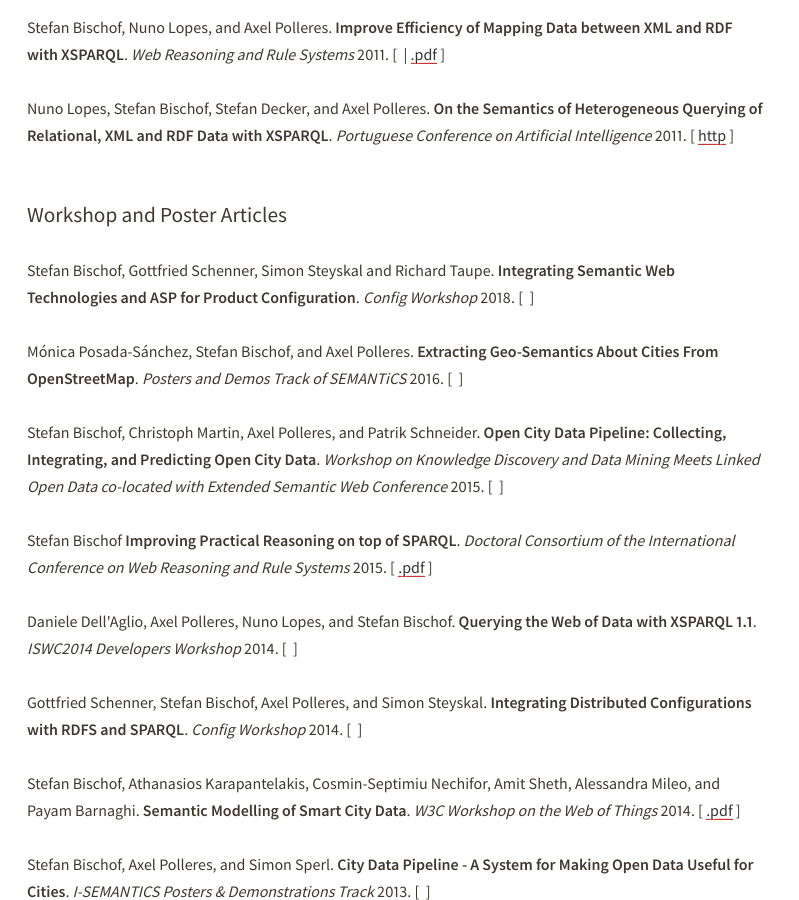
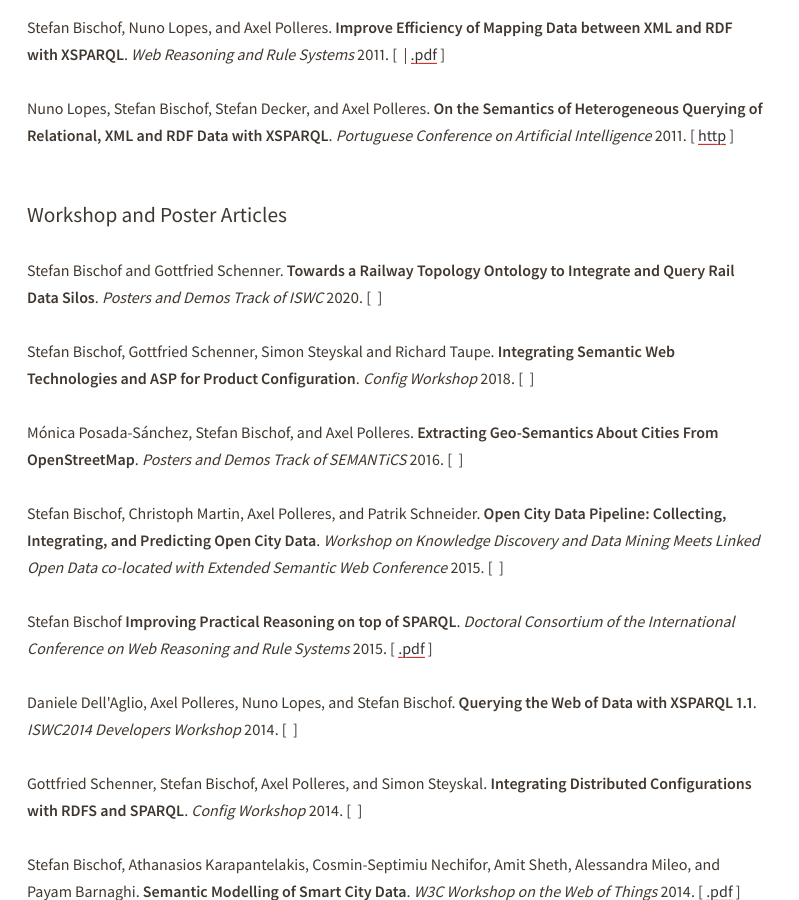
Before and after one commit to stefanbischof/stefanbischof.github.io, a Jekyll site: the page built from index.html, in a window 1280 px wide and 900 px high, scrolled down 1641 px. Shown: the whole window, without its empty margins (0-799 px from the left). Built offline with Jekyll 4.4.1, drawn with Linux system fonts in a browser that asks for light colours; a style sheet for code colours, icons or effects is not loaded.

Commit message:
Add ISWC 2020 Paper

```diff
--- a/mypublications.html
+++ b/mypublications.html
@@ -30,6 +30,8 @@
 
 
 <h2>Workshop and Poster Articles</h2>
+
+<p><a name="BischofSchenner2020"></a>Stefan Bischof and Gottfried Schenner. <b>Towards a Railway Topology Ontology to Integrate and Query Rail Data Silos</b>. <em>Posters and Demos Track of ISWC</em> 2020. [&nbsp;<a href="http://ceur-ws.org/Vol-2721/paper588.pdf"><i class="ai ai-ceur"></i></a>&nbsp;]</p>
 
 <p><a name="BischofSchennerSteyskalTaupe2018"></a>Stefan Bischof, Gottfried Schenner, Simon Steyskal and Richard Taupe. <b>Integrating Semantic Web Technologies and ASP for Product Configuration</b>. <em>Config Workshop</em> 2018. [&nbsp;<a href="http://ceur-ws.org/Vol-2220/10_CONFWS18_paper_9.pdf"><i class="ai ai-ceur"></i></a>&nbsp;]</p>
 
```
